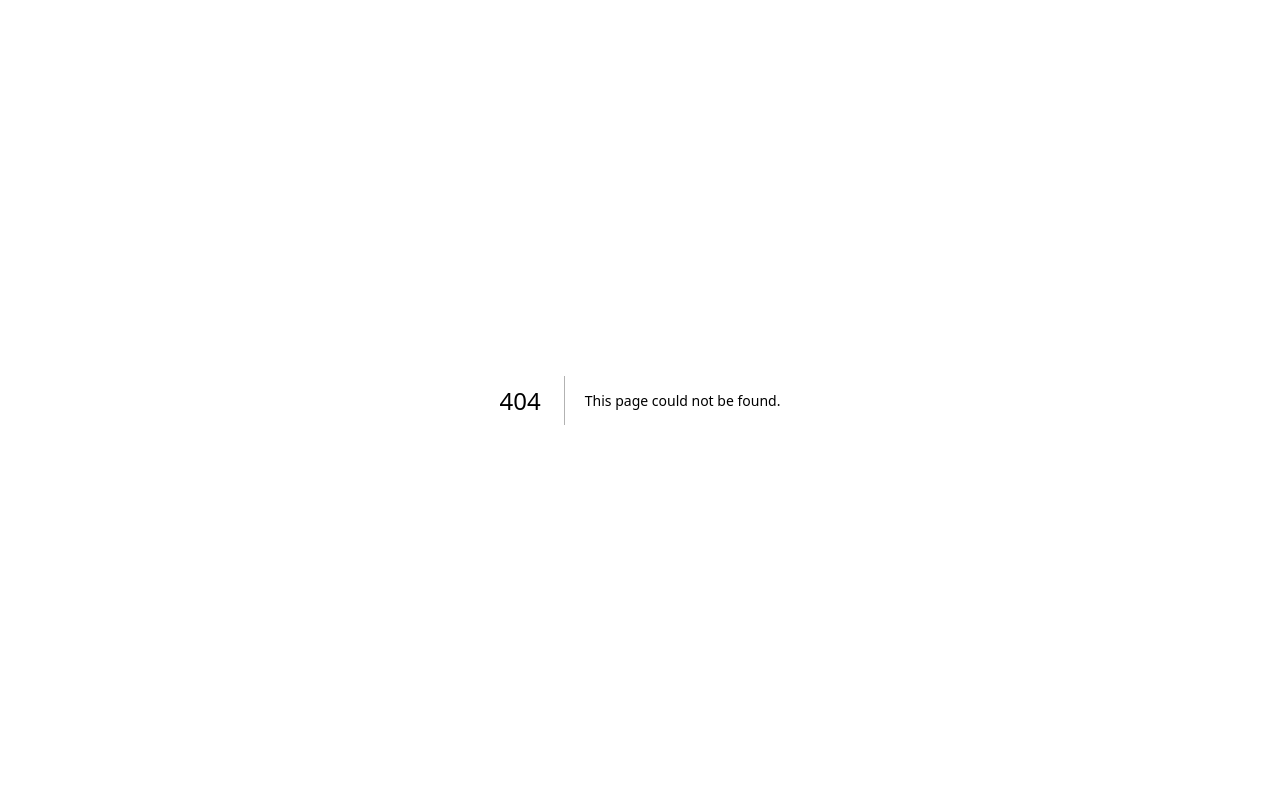
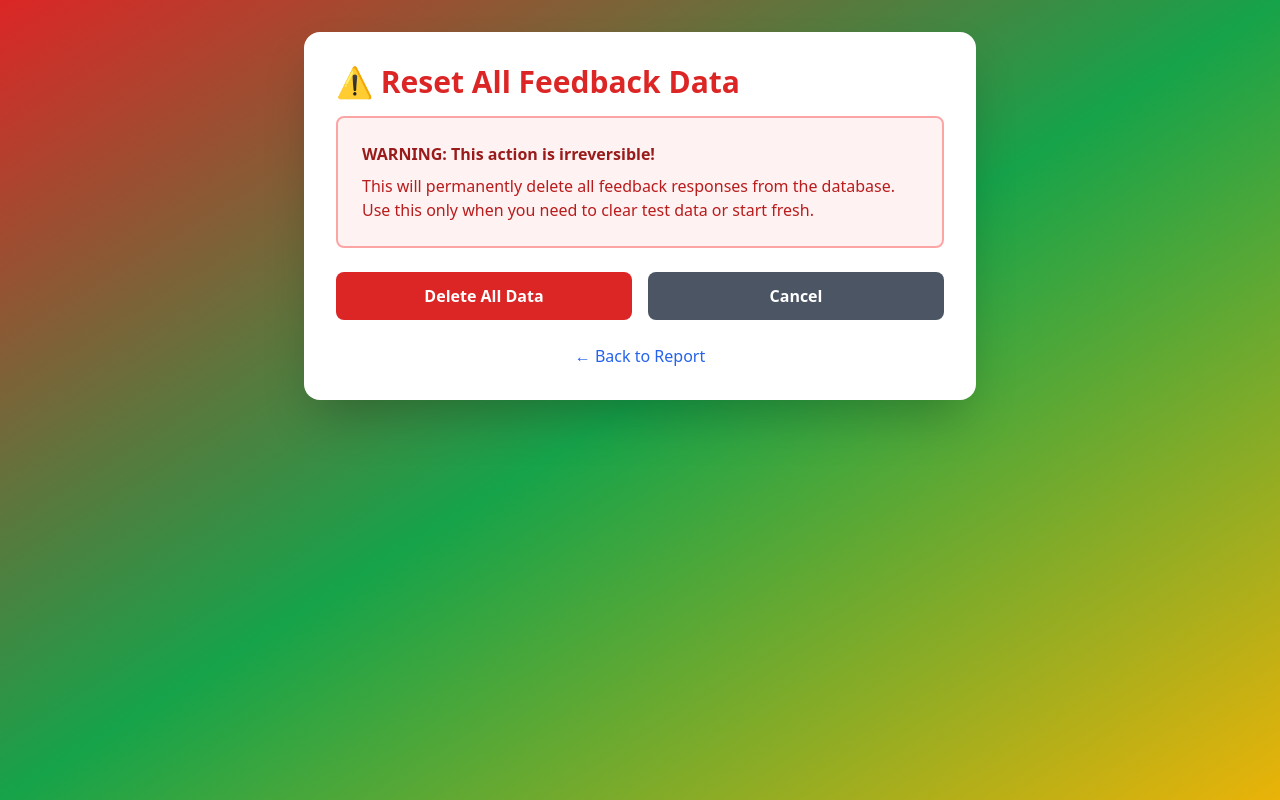
Before and after one commit to tildemark/event-feedback, a Next.js app: page /reset in a window 1280 px wide. Before the commit this address had no page. Built offline with nearby package versions, Linux system fonts and the light colour scheme.

Commit message:
Add reset data functionality

```diff
--- /dev/null
+++ b/app/api/reset/route.ts
@@ -0,0 +1,24 @@
+import { NextResponse } from 'next/server';
+import { prisma } from '@/lib/prisma';
+
+export async function POST() {
+  try {
+    // Delete all feedback records
+    const result = await prisma.feedback.deleteMany({});
+
+    return NextResponse.json({
+      success: true,
+      message: `Deleted ${result.count} feedback records`,
+      count: result.count,
+    });
+  } catch (error) {
+    console.error('Error resetting data:', error);
+    return NextResponse.json(
+      {
+        error: 'Failed to reset data',
+        details: error instanceof Error ? error.message : 'Unknown error'
+      },
+      { status: 500 }
+    );
+  }
+}
--- /dev/null
+++ b/app/reset/page.tsx
@@ -0,0 +1,99 @@
+'use client';
+
+import { useState } from 'react';
+import { useRouter } from 'next/navigation';
+
+export default function ResetPage() {
+  const [isResetting, setIsResetting] = useState(false);
+  const [message, setMessage] = useState('');
+  const router = useRouter();
+
+  const handleReset = async () => {
+    if (!confirm('Are you sure you want to delete ALL feedback data? This cannot be undone!')) {
+      return;
+    }
+
+    setIsResetting(true);
+    setMessage('');
+
+    try {
+      const response = await fetch('/api/reset', {
+        method: 'POST',
+      });
+
+      const data = await response.json();
+
+      if (response.ok) {
+        setMessage(`✅ Successfully deleted ${data.count} feedback records`);
+        setTimeout(() => {
+          router.push('/report');
+        }, 2000);
+      } else {
+        setMessage(`❌ Error: ${data.error}`);
+      }
+    } catch (error) {
+      setMessage('❌ Failed to reset data');
+      console.error('Reset error:', error);
+    } finally {
+      setIsResetting(false);
+    }
+  };
+
+  return (
+    <div className="min-h-screen bg-gradient-to-br from-christmas-red via-christmas-green to-christmas-gold p-8">
+      <div className="max-w-2xl mx-auto">
+        <div className="bg-white rounded-2xl shadow-2xl p-8">
+          <h1 className="text-3xl font-bold text-red-600 mb-4">
+            ⚠️ Reset All Feedback Data
+          </h1>
+
+          <div className="bg-red-50 border-2 border-red-300 rounded-lg p-6 mb-6">
+            <p className="text-red-800 font-semibold mb-2">
+              WARNING: This action is irreversible!
+            </p>
+            <p className="text-red-700">
+              This will permanently delete all feedback responses from the database.
+              Use this only when you need to clear test data or start fresh.
+            </p>
+          </div>
+
+          {message && (
+            <div className={`p-4 rounded-lg mb-6 ${
+              message.startsWith('✅')
+                ? 'bg-green-50 text-green-800 border border-green-300'
+                : 'bg-red-50 text-red-800 border border-red-300'
+            }`}>
+              {message}
+            </div>
+          )}
+
+          <div className="flex gap-4">
+            <button
+              onClick={handleReset}
+              disabled={isResetting}
+              className="flex-1 bg-red-600 hover:bg-red-700 text-white font-bold py-3 px-6 rounded-lg disabled:opacity-50 disabled:cursor-not-allowed transition-colors"
+            >
+              {isResetting ? 'Deleting...' : 'Delete All Data'}
+            </button>
+
+            <button
+              onClick={() => router.push('/report')}
+              className="flex-1 bg-gray-600 hover:bg-gray-700 text-white font-bold py-3 px-6 rounded-lg transition-colors"
+            >
+              Cancel
+            </button>
+          </div>
+
+          <div className="mt-6 text-center">
+            <a
+              href="/report"
+              className="text-blue-600 hover:underline"
+            >
+              ← Back to Report
+            </a>
+          </div>
+        </div>
+      </div>
+    </div>
+  );
+}
```
